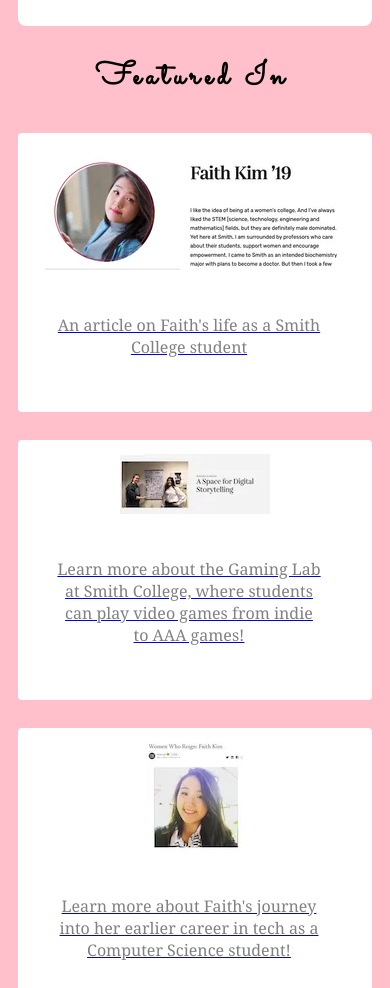
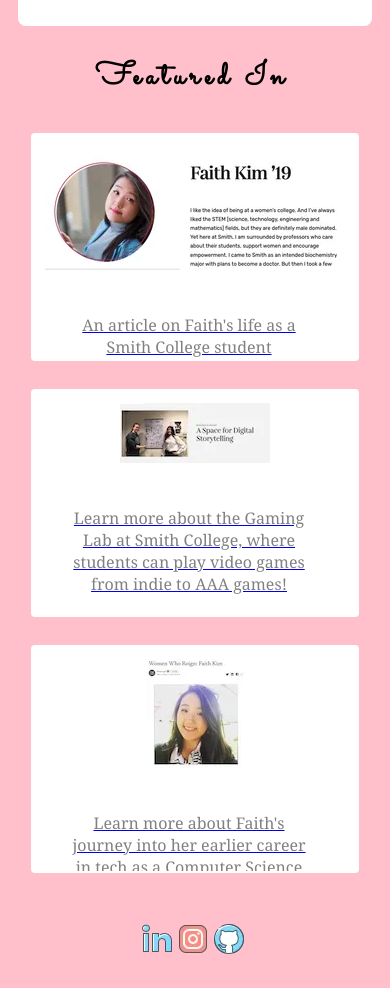
Before and after one commit to faithkdev/thefaithkim_html, a plain HTML site: page about.html in a window 390 px wide. Shown: the part 1320-2308 px from the top of the page. Drawn offline with Linux system fonts and the light colour scheme.

Commit message:
fix resize

```diff
--- a/css/styles.css
+++ b/css/styles.css
@@ -148,6 +148,11 @@ h1 {
         justify-content: center;
     }
 
+    .article {
+        max-width: 300px;
+        max-height: 200px;
+    }
+
 }
 
 @media (min-width: 601px) {
@@ -166,6 +171,11 @@ h1 {
     .float-right-picture {
         animation: animateToLeft 1.5s ease;
         -webkit-animations: animateToLeft 1.5s ease;
+    }
+
+    .article {
+        max-width: 500px;
+        max-height: 280px;
     }
 
 }
@@ -222,8 +232,6 @@ h1 {
     padding: 12px;
     text-align: center;
     width: fit-content;
-    max-width: 500px;
-    max-height: 280px;
     margin-top: 28px;
     overflow: hidden;
     border: 2px solid transparent;
```
